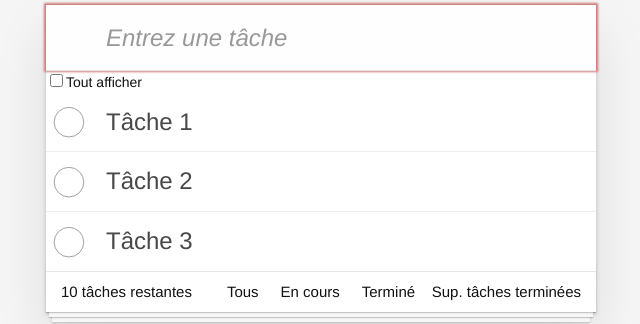
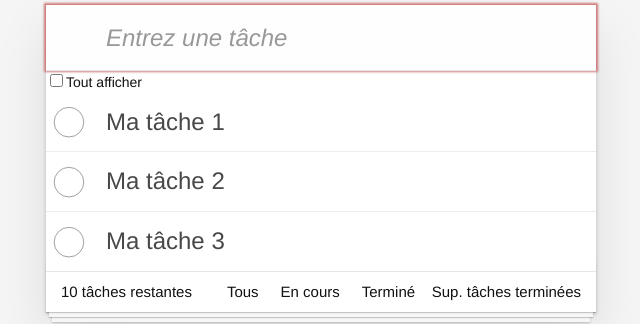
Before and after one commit to CodeurDHonneur/vue-todolist-app, a Vue app: page / in a window 1280 px wide. Shown: the part 125-449 px from the top of the page, without its empty margins (319-959 px from the left). Built offline with nearby package versions, Linux system fonts and the light colour scheme.

Commit message:
tâches rendues dynamique

```diff
--- a/src/components/TodosComponent.vue
+++ b/src/components/TodosComponent.vue
@@ -11,24 +11,13 @@
         <label for="toggle-all-input" class="toggle-all-label">Tout afficher</label>
       </div>
       <ul class="todo-list">
-        <li>
+        <li v-for="todo in todos" :key="todo.id">
           <div class="view">
-            <input type="checkbox" id="" class="toggle" />
-            <label for="">Tâche 1</label>
+            <input type="checkbox" :id="todo.id" class="toggle" />
+            <label :for="todo.id">{{  todo.title }}</label>
           </div>
         </li>
-        <li>
-          <div class="view">
-            <input type="checkbox" id="" class="toggle" />
-            <label for="">Tâche 2</label>
-          </div>
-        </li>
-        <li>
-          <div class="view">
-            <input type="checkbox" id="" class="toggle" />
-            <label for="">Tâche 3</label>
-          </div>
-        </li>
+
       </ul>
     </main>
     <!-- Liste des tâches -->
@@ -38,7 +27,18 @@
 </template>
 
 <script setup lang="ts">
-import TodoHeader from '@/components/TodoHeader.vue'
-import TodoFooter from '@/components/TodoFooter.vue'
+import { ref } from 'vue';
+import TodoHeader from '@/components/TodoHeader.vue';
+import TodoFooter from '@/components/TodoFooter.vue';
+
+
+const todos = ref([
+    {id: "888e49c6-39e3-4ae5-88fa-582e3371c96e", title: "Ma tâche 1", completed: false},
+    {id: "bd6673fd-ff73-4f6e-9552-1e009cbfbd3d", title: "Ma tâche 2", completed: false},
+    {id: "6615b6d1-9e66-4843-8b8c-f0125e74aa66", title: "Ma tâche 3", completed: false},
+]);
+
+
+
 </script>
 <style></style>
```
